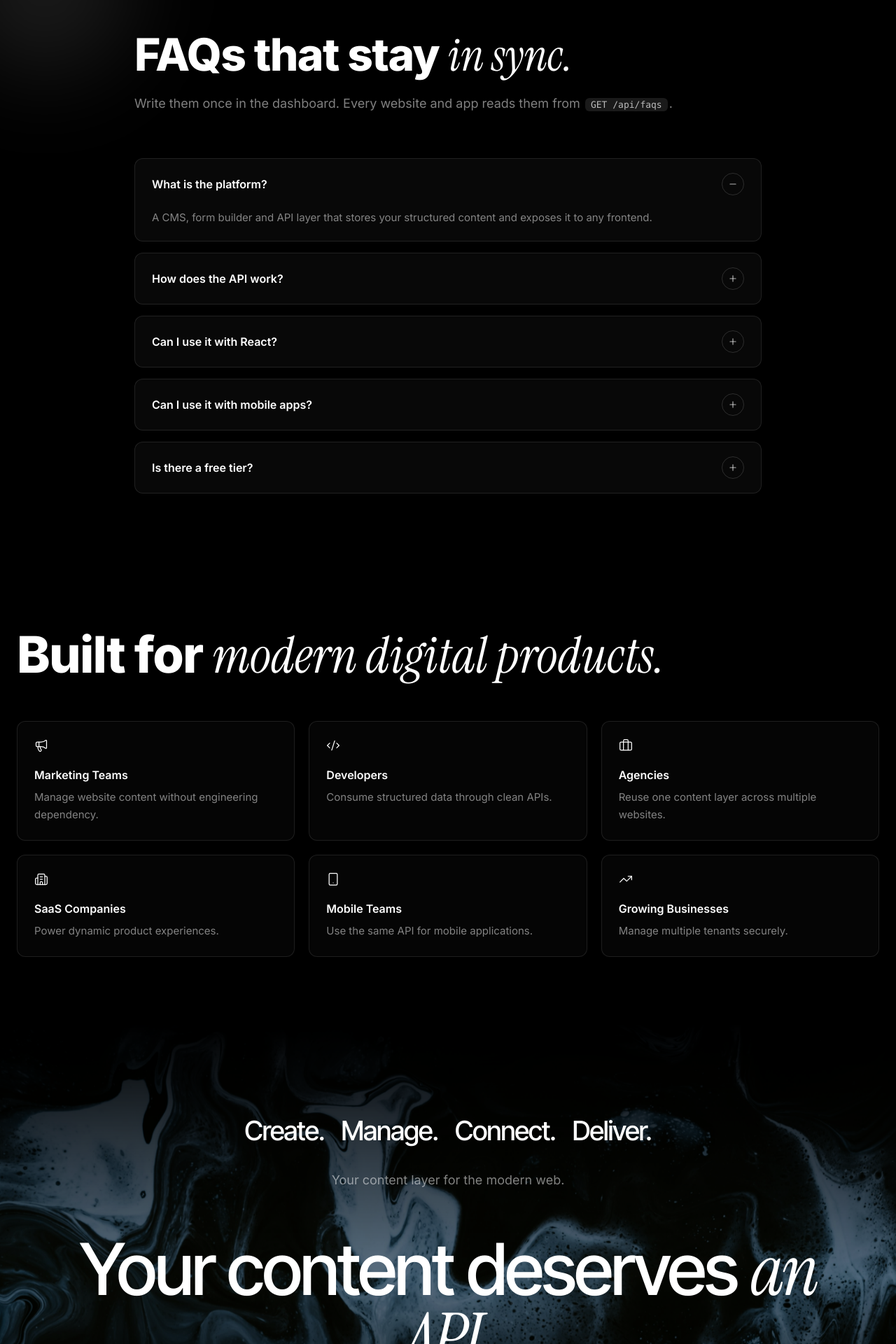
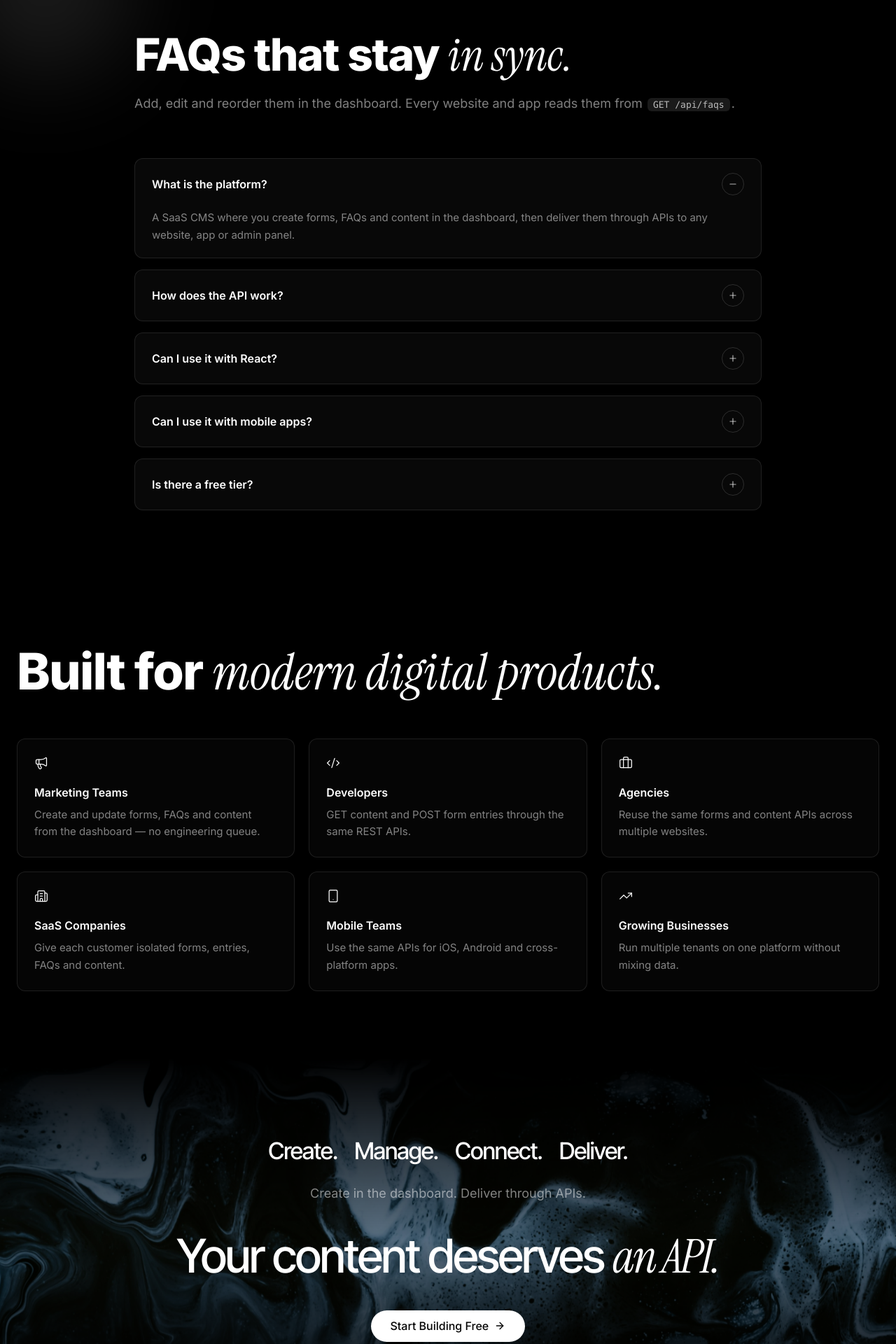
Before and after one commit to dhivakar07/cms-project, a React (Vite) app: page / in a window 1280 px wide. Shown: the part 10080-12000 px from the top of the page at 70% size. Built offline with nearby package versions, Linux system fonts and the light colour scheme.

Commit message:
content flow fixes

```diff
--- a/src/components/Api.jsx
+++ b/src/components/Api.jsx
@@ -31,8 +31,8 @@ function Api() {
             </p>
 
             <p className="mb-8 max-w-md text-lg leading-relaxed text-white/50">
-              Typed SDKs, clean REST and GraphQL endpoints. Ship your
-              integration in minutes, not sprints.
+              Publish forms, FAQs and content from the dashboard. Frontends GET
+              that data and POST entries back — REST, both directions.
             </p>
 
             <a
--- a/src/components/FAQS.jsx
+++ b/src/components/FAQS.jsx
@@ -6,22 +6,22 @@ const faqs = [
   {
     question: "What is the platform?",
     answer:
-      "A CMS, form builder and API layer that stores your structured content and exposes it to any frontend.",
+      "A SaaS CMS where you create forms, FAQs and content in the dashboard, then deliver them through APIs to any website, app or admin panel.",
   },
   {
     question: "How does the API work?",
     answer:
-      "Every published entry is available over REST and GraphQL. Authenticate with an API key and query content, forms, FAQs and more from any client.",
+      "GET returns forms, FAQs and content. POST sends form entries back into the CMS. Authenticate with an API key — the same REST APIs work from any client.",
   },
   {
     question: "Can I use it with React?",
     answer:
-      "Yes. Consume the same endpoints from React, Next.js or any JavaScript framework using our typed SDKs or a plain fetch call.",
+      "Yes. Fetch the same REST endpoints from React, Next.js or any JavaScript app to render content and submit entries.",
   },
   {
     question: "Can I use it with mobile apps?",
     answer:
-      "The same API powers iOS, Android and cross-platform apps. One content layer, every surface.",
+      "Yes. Forms and content are not tied to one website. The same APIs power websites, React apps, mobile apps and admin tools.",
   },
   {
     question: "Is there a free tier?",
@@ -56,8 +56,8 @@ function FAQS() {
             </span>
           </h2>
           <p className="mb-16 mt-5 text-lg leading-relaxed text-white/50">
-            Write them once in the dashboard. Every website and app reads them
-            from{" "}
+            Add, edit and reorder them in the dashboard. Every website and app
+            reads them from{" "}
             <code className="mx-0.5 rounded-md bg-white/10 px-2 py-0.5 font-mono text-[13px] text-white/70">
               GET /api/faqs
             </code>
--- a/src/components/Footer.jsx
+++ b/src/components/Footer.jsx
@@ -52,8 +52,8 @@ function Footer() {
               </span>
             </a>
             <p className="mt-5 text-[13px] leading-relaxed text-white/50">
-              A flexible CMS and API platform for modern websites, applications
-              and digital experiences.
+              Create forms, FAQs and content from one dashboard, then deliver
+              them through APIs to any website or app.
             </p>
           </div>
 
--- a/src/components/Getstarted.jsx
+++ b/src/components/Getstarted.jsx
@@ -54,7 +54,7 @@ function Getstarted() {
       ref={sectionRef}
       id="start"
       aria-labelledby="getstarted-heading"
-      className="as-inter relative flex min-h-[90vh] w-full items-center justify-center overflow-hidden py-32"
+      className="as-inter relative flex w-full items-center justify-center overflow-hidden py-20 md:py-28"
     >
       <div className="absolute inset-0 z-0">
         <img
@@ -70,11 +70,11 @@ function Getstarted() {
       </div>
 
       <div className="relative z-10 mx-auto max-w-6xl px-6 text-center">
-        <p className="gs-reveal mb-8 flex flex-wrap items-center justify-center gap-x-6 gap-y-2">
+        <p className="gs-reveal mb-4 flex flex-wrap items-center justify-center gap-x-4 gap-y-1 md:mb-6 md:gap-x-6">
           {kickerWords.map((word, index) => (
             <span
               key={word}
-              className="gs-sans-display gs-reveal text-[clamp(1.5rem,3vw,3rem)] leading-tight text-white"
+              className="gs-sans-display gs-reveal text-[clamp(1.2rem,2.6vw,2.25rem)] leading-tight text-white"
               style={{ animationDelay: `${index * 120}ms` }}
             >
               {word}
@@ -83,15 +83,15 @@ function Getstarted() {
         </p>
 
         <p
-          className="gs-reveal mx-auto mb-16 max-w-xl text-lg leading-relaxed text-white/50"
+          className="gs-reveal mx-auto mb-7 max-w-xl text-base leading-relaxed text-white/50 md:mb-10 md:text-lg"
           style={{ animationDelay: "300ms" }}
         >
-          Your content layer for the modern web.
+          Create in the dashboard. Deliver through APIs.
         </p>
 
         <h2
           id="getstarted-heading"
-          className="gs-sans-display gs-reveal mb-12 text-[clamp(3rem,8vw,7rem)] leading-[0.95] text-white"
+          className="gs-sans-display gs-reveal mb-9 text-[clamp(2rem,5.2vw,5.5rem)] leading-[1.08] tracking-tight text-white md:mb-10"
           style={{ animationDelay: "400ms" }}
         >
           Your content deserves{" "}
--- a/src/components/Personas.jsx
+++ b/src/components/Personas.jsx
@@ -13,32 +13,38 @@ const personas = [
   {
     icon: Megaphone,
     title: "Marketing Teams",
-    description: "Manage website content without engineering dependency.",
+    description:
+      "Create and update forms, FAQs and content from the dashboard — no engineering queue.",
   },
   {
     icon: Code2,
     title: "Developers",
-    description: "Consume structured data through clean APIs.",
+    description:
+      "GET content and POST form entries through the same REST APIs.",
   },
   {
     icon: Briefcase,
     title: "Agencies",
-    description: "Reuse one content layer across multiple websites.",
+    description:
+      "Reuse the same forms and content APIs across multiple websites.",
   },
   {
     icon: Building2,
     title: "SaaS Companies",
-    description: "Power dynamic product experiences.",
+    description:
+      "Give each customer isolated forms, entries, FAQs and content.",
   },
   {
     icon: Smartphone,
     title: "Mobile Teams",
-    description: "Use the same API for mobile applications.",
+    description:
+      "Use the same APIs for iOS, Android and cross-platform apps.",
   },
   {
     icon: TrendingUp,
     title: "Growing Businesses",
-    description: "Manage multiple tenants securely.",
+    description:
+      "Run multiple tenants on one platform without mixing data.",
   },
 ];
 
```
